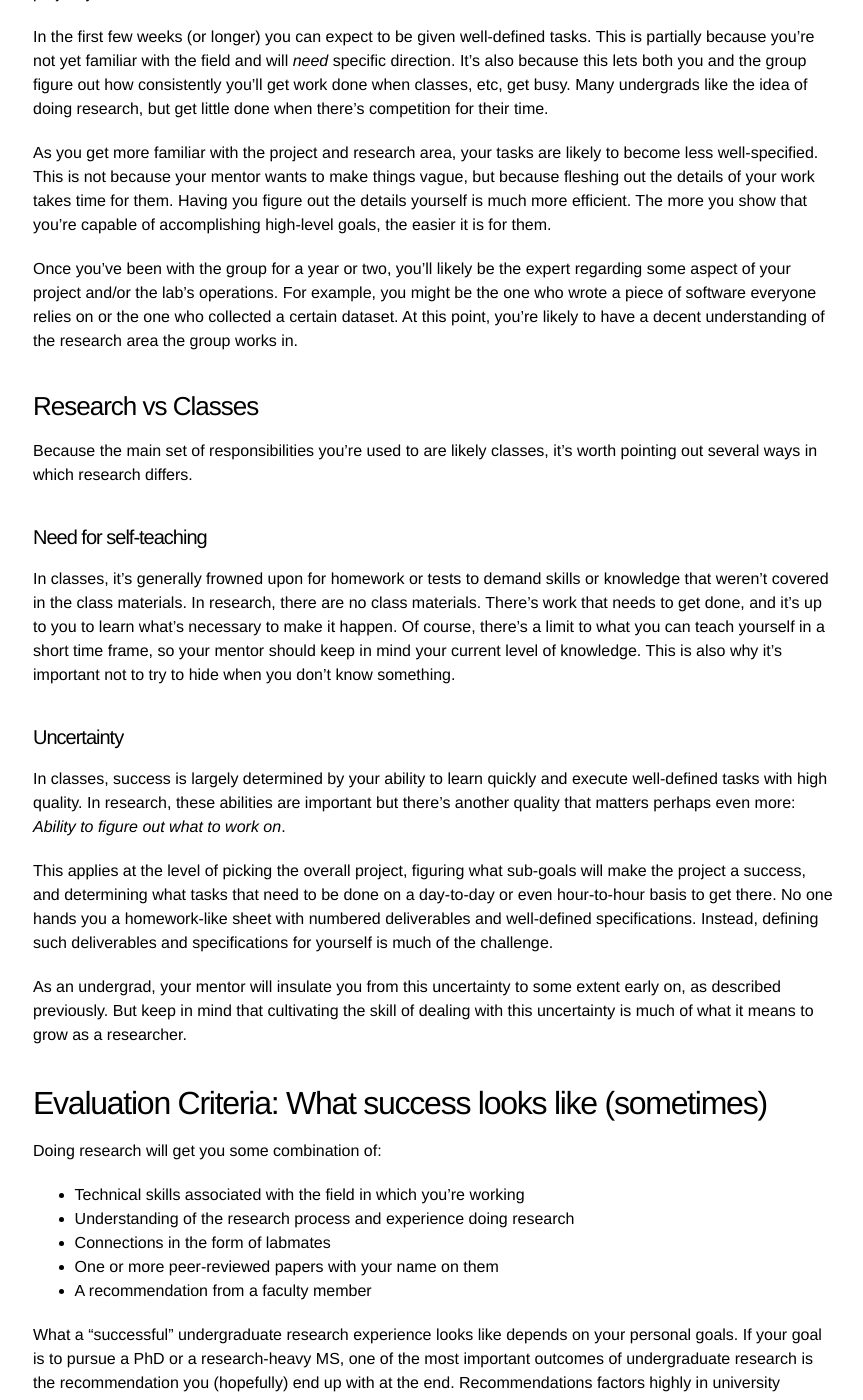
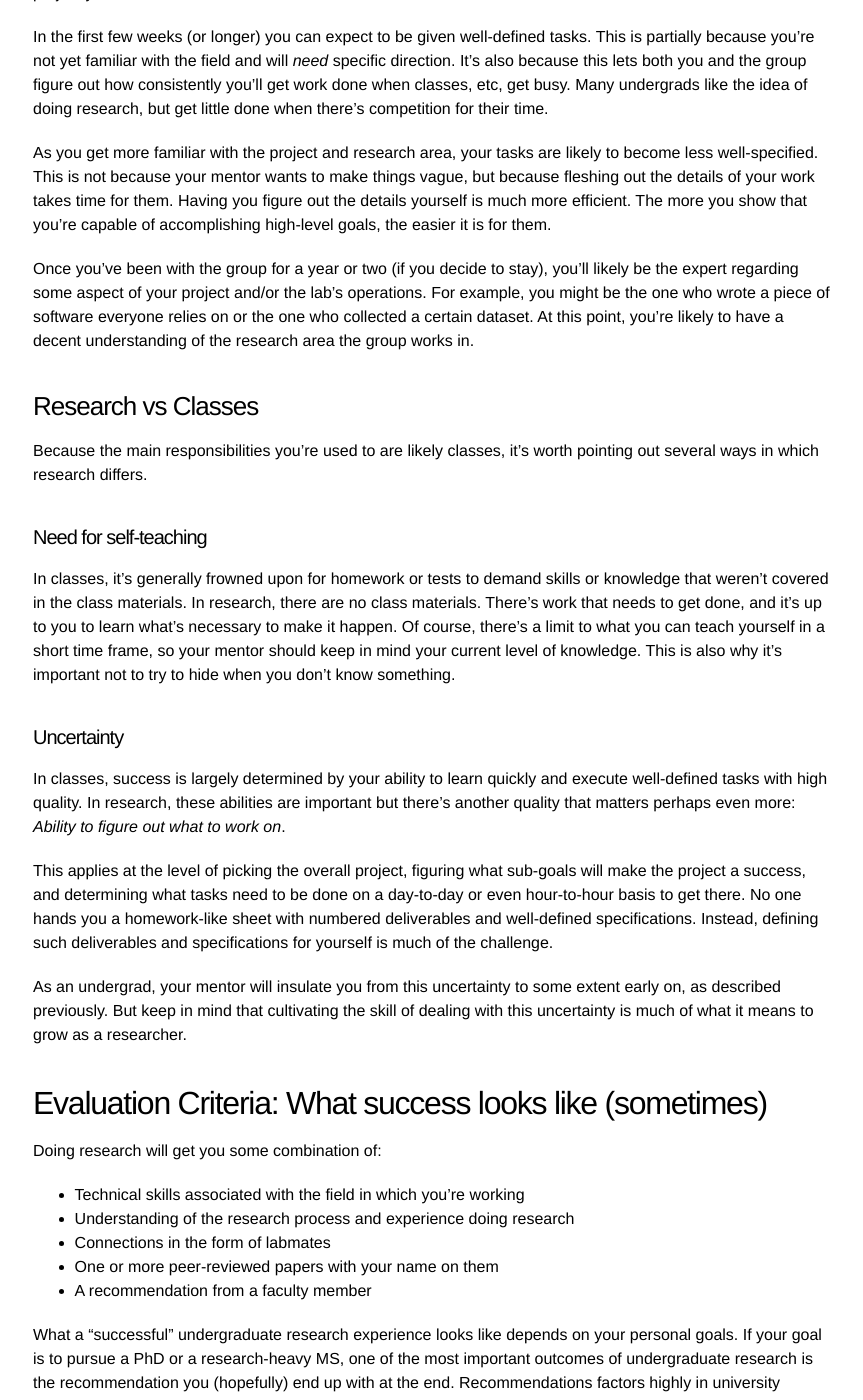
Before and after one commit to dblalock/old-dblalock.github.io, a Jekyll site: the page built from _posts/2018-3-10-how-to-undergrad-research.md, in a window 1280 px wide and 1400 px high, scrolled down 740 px. Shown: the whole window, without its empty margins (207-1070 px from the left). Built offline with Jekyll 4.4.1, drawn with Linux system fonts in a browser that asks for light colours; comment, search, counter and statistics services are not loaded; some of the changed text lies outside the part shown.

Commit message:
minor edits to urop post

```diff
--- a/_posts/2018-3-10-how-to-undergrad-research.md
+++ b/_posts/2018-3-10-how-to-undergrad-research.md
@@ -16,13 +16,13 @@ In the first few weeks (or longer) you can expect to be given well-defined tasks
 
 As you get more familiar with the project and research area, your tasks are likely to become less well-specified. This is not because your mentor wants to make things vague, but because fleshing out the details of your work takes time for them. Having you figure out the details yourself is much more efficient. The more you show that you're capable of accomplishing high-level goals, the easier it is for them.
 
-Once you've been with the group for a year or two, you'll likely be the expert regarding some aspect of your project and/or the lab's operations. For example, you might be the one who wrote a piece of software everyone relies on or the one who collected a certain dataset. At this point, you're likely to have a decent understanding of the research area the group works in.
+Once you've been with the group for a year or two (if you decide to stay), you'll likely be the expert regarding some aspect of your project and/or the lab's operations. For example, you might be the one who wrote a piece of software everyone relies on or the one who collected a certain dataset. At this point, you're likely to have a decent understanding of the research area the group works in.
 
 ### Research vs Classes
 
 <!-- Research is much harder than classes in many respects. -->
 
-Because the main set of responsibilities you're used to are likely classes, it's worth pointing out several ways in which research differs.
+Because the main responsibilities you're used to are likely  classes, it's worth pointing out several ways in which research differs.
 
 
 #### Need for self-teaching
@@ -33,7 +33,7 @@ In classes, it's generally frowned upon for homework or tests to demand skills o
 
 In classes, success is largely determined by your ability to learn quickly and execute well-defined tasks with high quality. In research, these abilities are important but there's another quality that matters perhaps even more: *Ability to figure out what to work on*.
 
-This applies at the level of picking the overall project, figuring what sub-goals will make the project a success, and determining what tasks that need to be done on a day-to-day or even hour-to-hour basis to get there. No one hands you a homework-like sheet with numbered deliverables and well-defined specifications. Instead, defining such deliverables and specifications for yourself is much of the challenge.
+This applies at the level of picking the overall project, figuring what sub-goals will make the project a success, and determining what tasks need to be done on a day-to-day or even hour-to-hour basis to get there. No one hands you a homework-like sheet with numbered deliverables and well-defined specifications. Instead, defining such deliverables and specifications for yourself is much of the challenge.
 
 <!-- This is inherent to -->
 
@@ -149,7 +149,7 @@ Some non-obvious aspects worth highlighting:
 **Do:** Identify situations when a little bit of input could save you a lot of time, and then get that input. Combined with the previous point, what this means is that you should evaluate whether it's worth others' time to help you when encountering a roadblock. This is situational, but roughly amounts to considering whether it will save time overall when you weight your mentor's time more heavily than your own.
 
 **Don't:** Always work in isolation. <br/>
-**Do:** Get to know the research group. This will provide you with both accelerated learning about the research area and get you a network of others in the lab who can help you (especially with using the group's tools, such as GPUs). Labmates can also help with  grad school or job applications, explaining class material, giving advice about classes, etc. One way to get to know the group is to come to group meetings. Another is to work in the same lab space as others instead of at home or in the library (which is your only option in many fields). <!-- In particular, if you're in a machine learning group, make friends with whoever knows the most about using the GPUs (I say this as a joke...but actually do this). -->
+**Do:** Get to know the research group. This will provide you with both accelerated learning about the research area and get you a network of others in the lab who can help you (especially with using the group's tools, such as GPUs). Labmates can also help with grad school or job applications, explaining class material, giving advice about classes, etc. One way to get to know the group is to come to group meetings. Another is to work in the same lab space as others instead of at home or in the library (which is your only option in many fields). A related corollary here is that you should take opportunities to present your work to others (including outside the group) at poster sessions or other events; this gets you valuable presentation and communication practice that will help in industry or academia. <!-- In particular, if you're in a machine learning group, make friends with whoever knows the most about using the GPUs (I say this as a joke...but actually do this). -->
 
 **Don't:** Be late or skip meetings, especially without warning.
 <br/>
```
